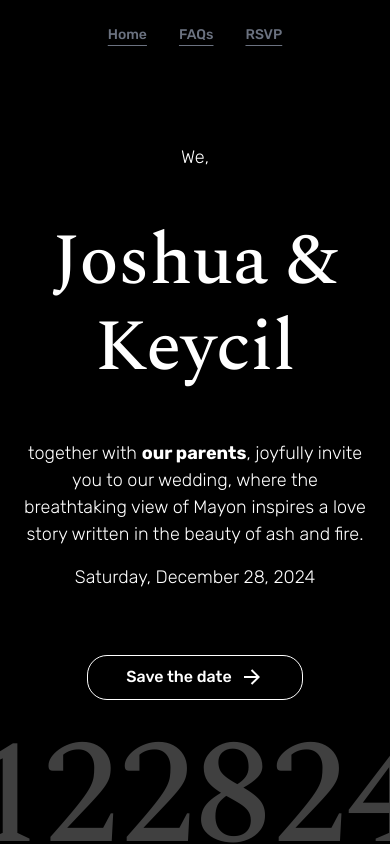
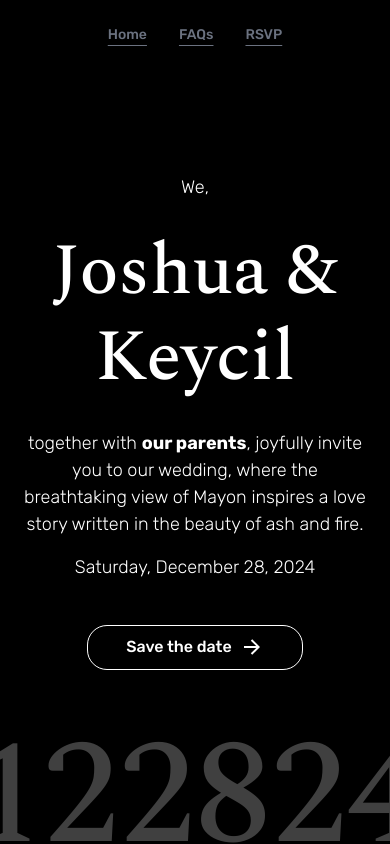
Before and after one commit to joshua-afk/wedding, a React (Vite) app: page / in a window 390 px wide. Shown: the top 844 px of the page. Built offline with nearby package versions, Linux system fonts and the light colour scheme.

Commit message:
fix(responsiveness): banner texts for small phone

```diff
--- a/src/App.scss
+++ b/src/App.scss
@@ -129,7 +129,7 @@ section {
       display: flex;
       justify-content: center;
       margin-top: 48px;
-      width: 11rem; // TODO: change this after we've add arrow-right icon
+      width: 176px;
     }
   }
 
@@ -191,7 +191,7 @@ section {
       &-contents > h2 {
         font-size: 72px;
         line-height: 1.2;
-        margin: 48px 0;
+        margin: 28px 0;
       }
 
       &-contents > p {
@@ -201,6 +201,10 @@ section {
 
       &-date {
         font-size: 148px;
+      }
+
+      &-button {
+        margin-top: 28px;
       }
     }
 
```
